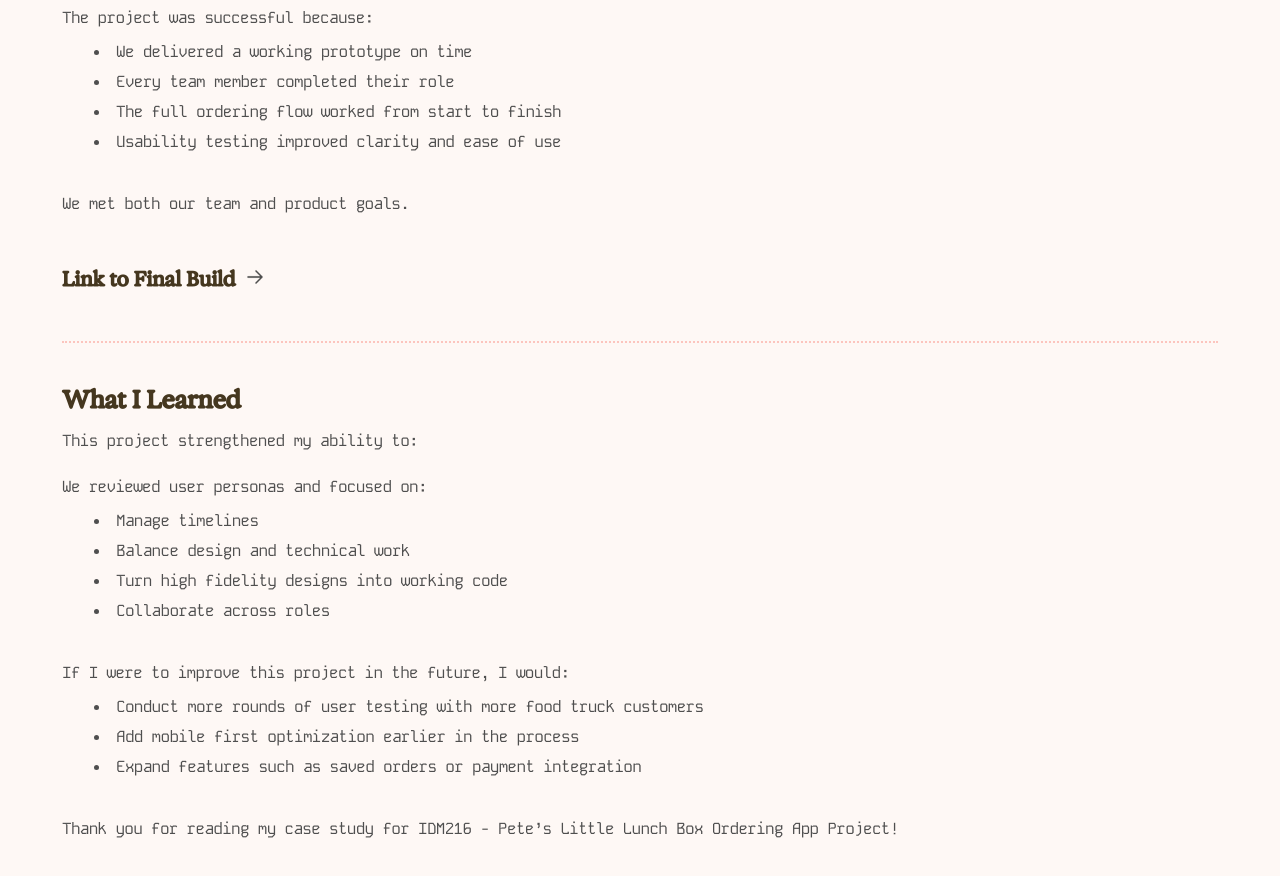
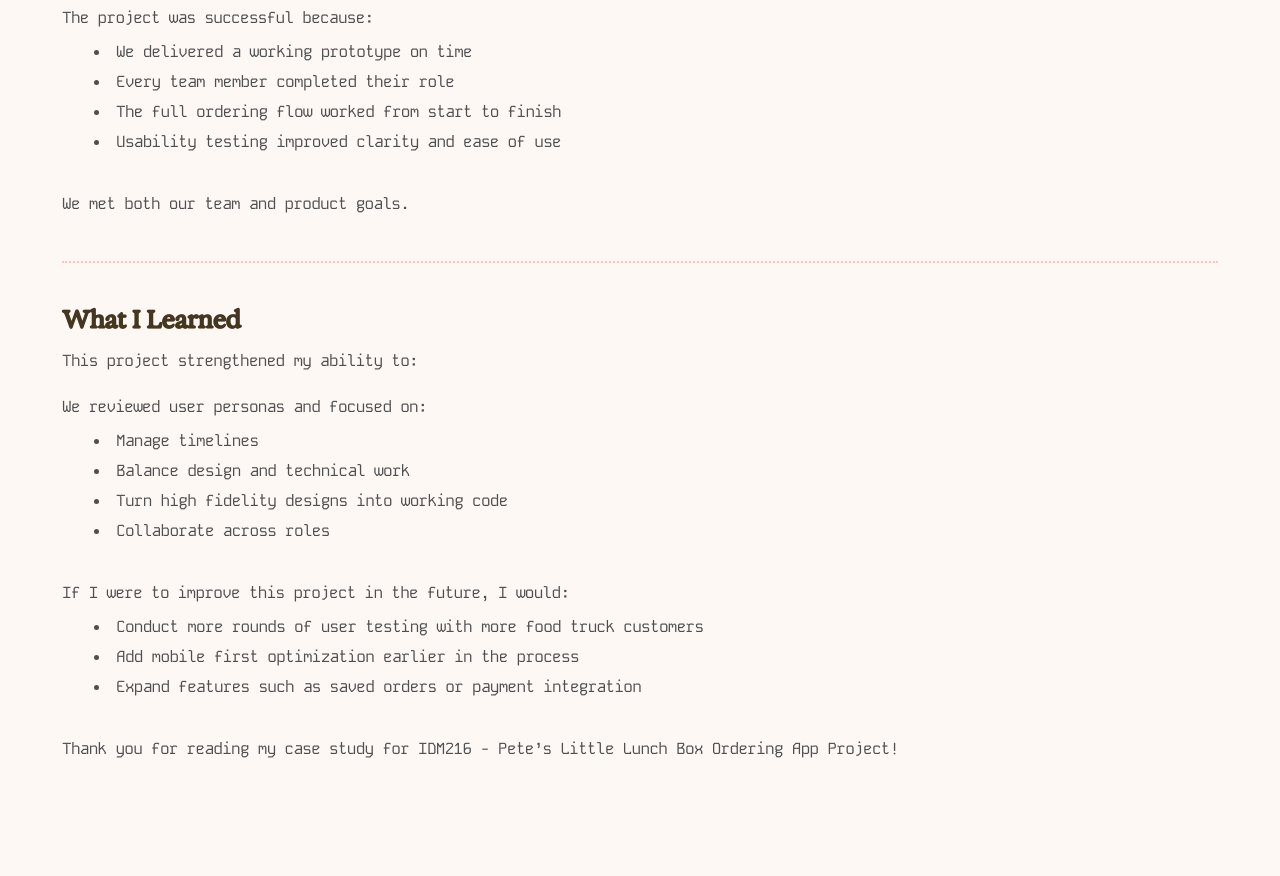
Before and after one commit to bettys-sk/idm216-case-study, a plain HTML site: page index.html in a window 1280 px wide. Shown: the part 8051-8927 px from the top of the page. After the commit the page ends 8877 px from the top, so only its background shows below. Drawn offline with Linux system fonts and the light colour scheme.

Commit message:
pre-final-link

```diff
--- a/index.html
+++ b/index.html
@@ -159,10 +159,10 @@
         </div>
     <p class="p-b-space">We met both our team and product goals.</p>
 
-    <div class="index-og-link">
+    <!-- <div class="index-og-link">
         <h4><a href="https://idm241-bs3365.netlify.app/final/build/" target="_blank" class="index-hover-link" > Link to Final Build </a></h4>
         <img class="index-arrow-icon" src="images/arrow-right.png" alt="right arrow">
-    </div>
+    </div> -->
 
 <hr>
 
```
